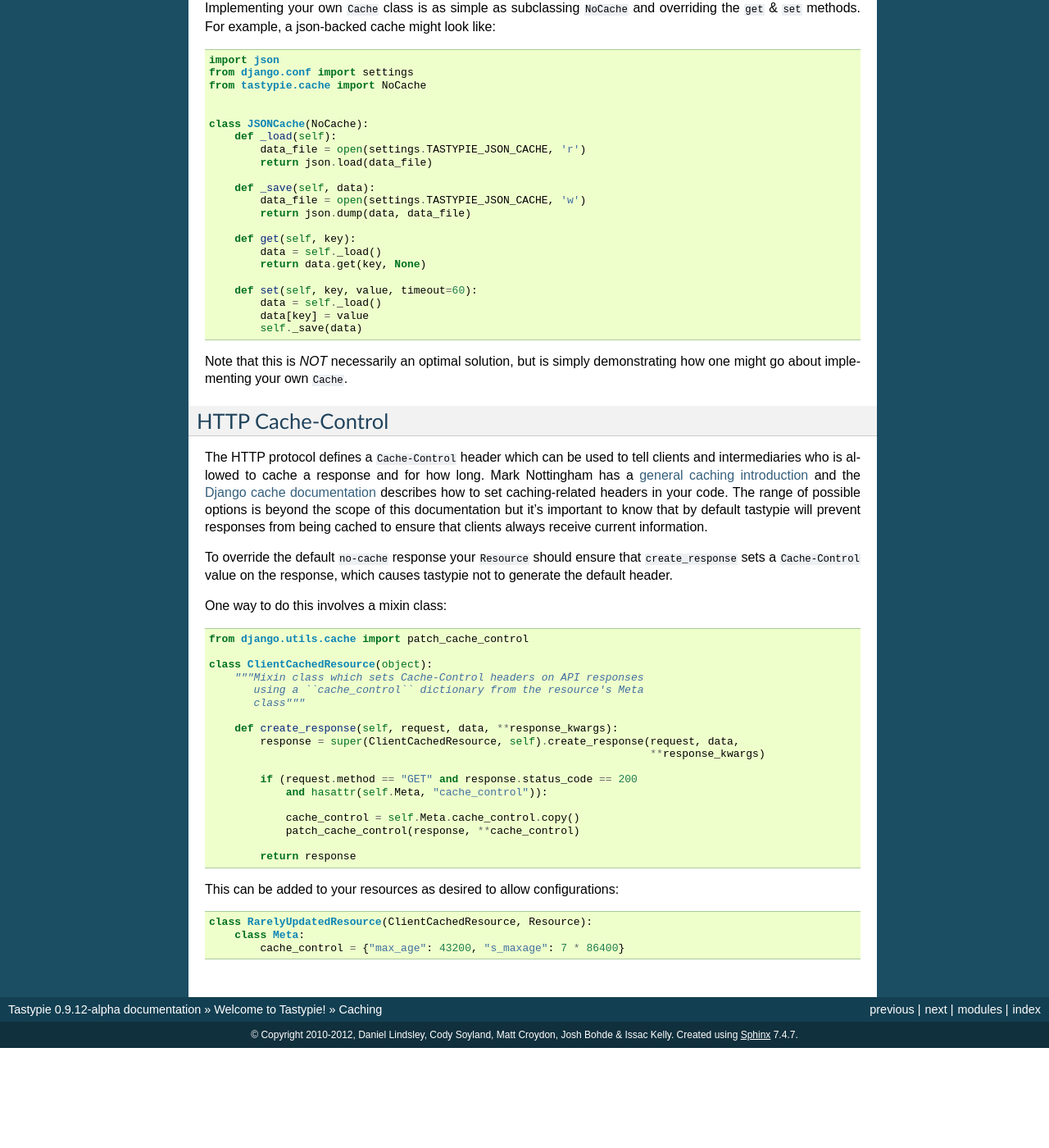
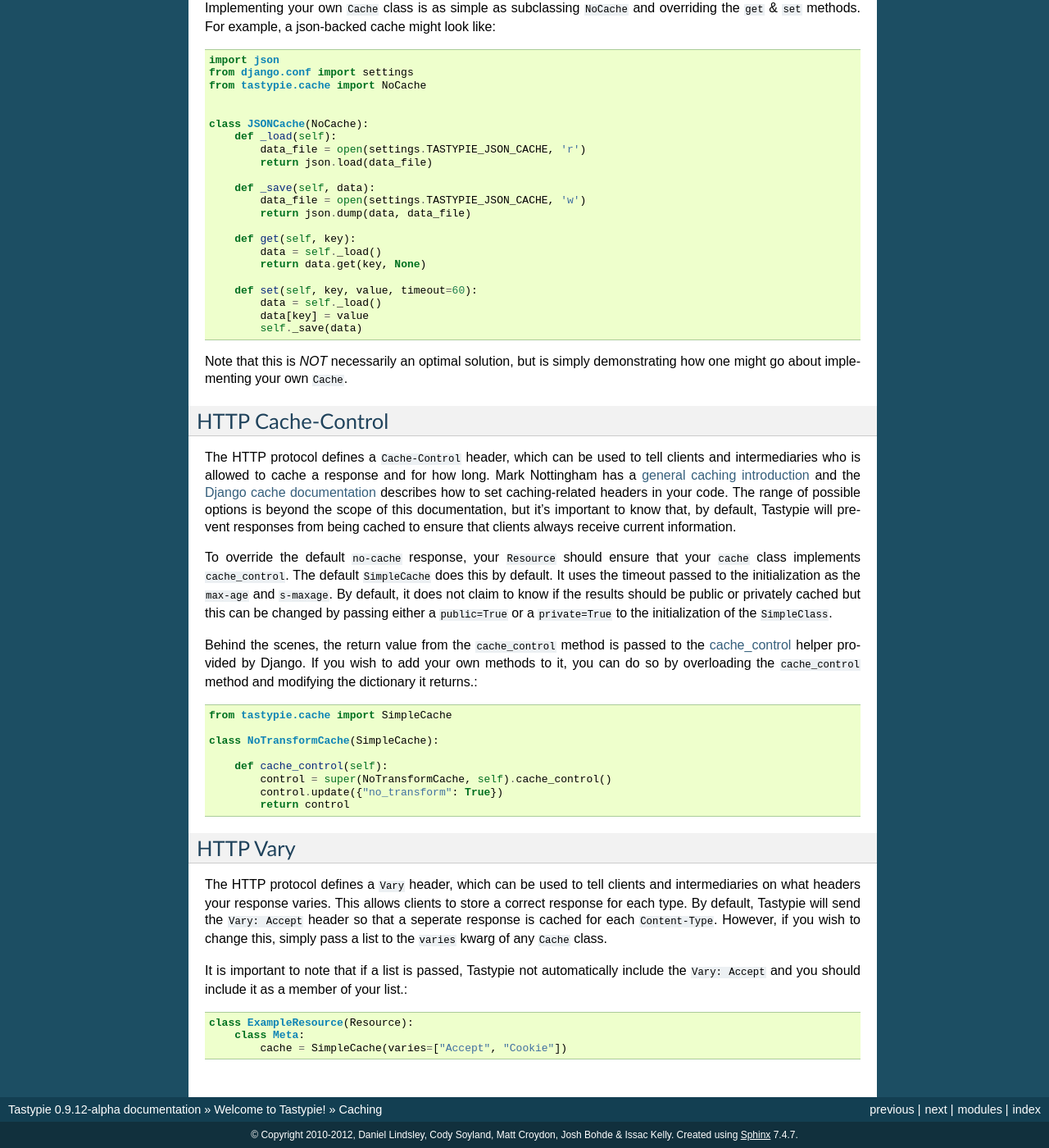
Before and after one commit to django-tastypie/django-tastypie, a Sphinx documentation site: the page built from docs/caching.rst, in a window 1280 px wide and 1400 px high, scrolled down 1115 px. Shown: the whole window at 82% size. Built offline with Sphinx 7.4.7, drawn with Linux system fonts in a browser that asks for light colours; before the commit the page ends 2393 px from its top, so only the background shows below that.

Commit message:
Vastly improved the ``Vary`` & ``Cache-control`` headers & hence improved how cacheable GET requests are. Thanks to ross for the original patch.

```diff
--- a/docs/caching.rst
+++ b/docs/caching.rst
@@ -104,46 +104,56 @@
 HTTP Cache-Control
 ==================
 
-The HTTP protocol defines a ``Cache-Control`` header which can be used to tell
+The HTTP protocol defines a ``Cache-Control`` header, which can be used to tell
 clients and intermediaries who is allowed to cache a response and for how long.
 Mark Nottingham has a `general caching introduction`_ and the `Django cache
 documentation`_ describes how to set caching-related headers in your code. The
-range of possible options is beyond the scope of this documentation but it's
-important to know that by default tastypie will prevent responses from being
+range of possible options is beyond the scope of this documentation, but it's
+important to know that, by default, Tastypie will prevent responses from being
 cached to ensure that clients always receive current information.
 
 .. _general caching introduction: http://www.mnot.net/cache_docs/
-.. _Django cache documentation:
-    https://docs.djangoproject.com/en/dev/topics/cache/#controlling-cache-using-other-headers
+.. _Django cache documentation: https://docs.djangoproject.com/en/dev/topics/cache/#controlling-cache-using-other-headers
 
-To override the default ``no-cache`` response your ``Resource`` should ensure
-that ``create_response`` sets a ``Cache-Control`` value on the response, which
-causes tastypie not to generate the default header.
+To override the default ``no-cache`` response, your ``Resource`` should ensure
+that your ``cache`` class implements ``cache_control``. The default
+``SimpleCache`` does this by default. It uses the timeout passed to the
+initialization as the ``max-age`` and ``s-maxage``. By default, it does not
+claim to know if the results should be public or privately cached but this can
+be changed by passing either a ``public=True`` or a ``private=True`` to the
+initialization of the ``SimpleClass``.
 
-One way to do this involves a mixin class::
+Behind the scenes, the return value from the ``cache_control`` method is passed
+to the `cache_control`_ helper provided by Django. If you wish to add your own
+methods to it, you can do so by overloading the ``cache_control`` method and
+modifying the dictionary it returns.::
 
-    from django.utils.cache import patch_cache_control
+    from tastypie.cache import SimpleCache
 
-    class ClientCachedResource(object):
-        """Mixin class which sets Cache-Control headers on API responses
-           using a ``cache_control`` dictionary from the resource's Meta
-           class"""
+    class NoTransformCache(SimpleCache):
 
-        def create_response(self, request, data, **response_kwargs):
-            response = super(ClientCachedResource, self).create_response(request, data,
-                                                                         **response_kwargs)
+        def cache_control(self):
+            control = super(NoTransformCache, self).cache_control()
+            control.update({"no_transform": True})
+            return control
 
-            if (request.method == "GET" and response.status_code == 200
-                and hasattr(self.Meta, "cache_control")):
-
-                cache_control = self.Meta.cache_control.copy()
-                patch_cache_control(response, **cache_control)
-
-            return response
+.. _cache_control: https://docs.djangoproject.com/en/dev/topics/cache/?from=olddocs#controlling-cache-using-other-headers
 
 
-This can be added to your resources as desired to allow configurations::
+HTTP Vary
+=========
 
-    class RarelyUpdatedResource(ClientCachedResource, Resource):
+The HTTP protocol defines a ``Vary`` header, which can be used to tell clients
+and intermediaries on what headers your response varies. This allows clients to
+store a correct response for each type. By default, Tastypie will send the
+``Vary: Accept`` header so that a seperate response is cached for each
+``Content-Type``. However, if you wish to change this, simply pass a list to
+the ``varies`` kwarg of any ``Cache`` class.
+
+It is important to note that if a list is passed, Tastypie not automatically
+include the ``Vary: Accept`` and you should include it as a member of your
+list.::
+
+    class ExampleResource(Resource):
         class Meta:
-            cache_control = {"max_age": 43200, "s_maxage": 7 * 86400}
+            cache = SimpleCache(varies=["Accept", "Cookie"])
```
Also changed, not shown: 7 other files.
